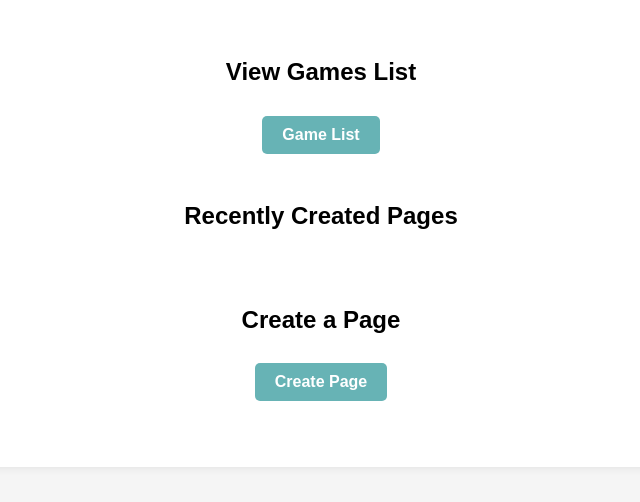
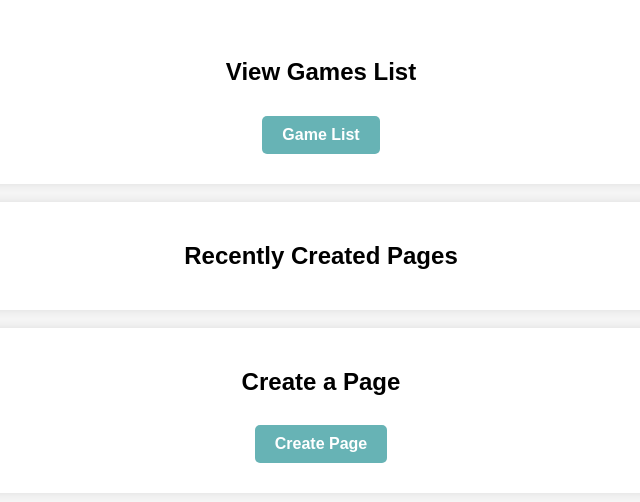
Before and after one commit to Babymonster45/ByteLore, a PHP site: page / in a window 1280 px wide. Shown: the part 82-584 px from the top of the page, without its empty margins (319-959 px from the left). Run offline with PHP 8.4, Linux system fonts and the light colour scheme; data that the repository does not hold is empty.

Commit message:
index formatting

```diff
--- a/index.php
+++ b/index.php
@@ -13,11 +13,13 @@
     </header>
     <main><br>
         <h2>View Games List</h2>
-        <div><a class="button" href="/games_list.php">Game List</a></div><br>
+        <div><a class="button" href="/games_list.php">Game List</a></div>
+    </main><br><main>
         <h2>Recently Created Pages</h2>
-        <?php include('recent_pages.php'); ?><br><br>
+        <?php include('recent_pages.php'); ?>
+    </main><br><main>
         <h2>Create a Page</h2>
-        <div><a class="button" href="/create_page">Create Page</a></div><br><br>
+        <div><a class="button" href="/create_page">Create Page</a></div>
     </main>
 </body>
 </html>
```
